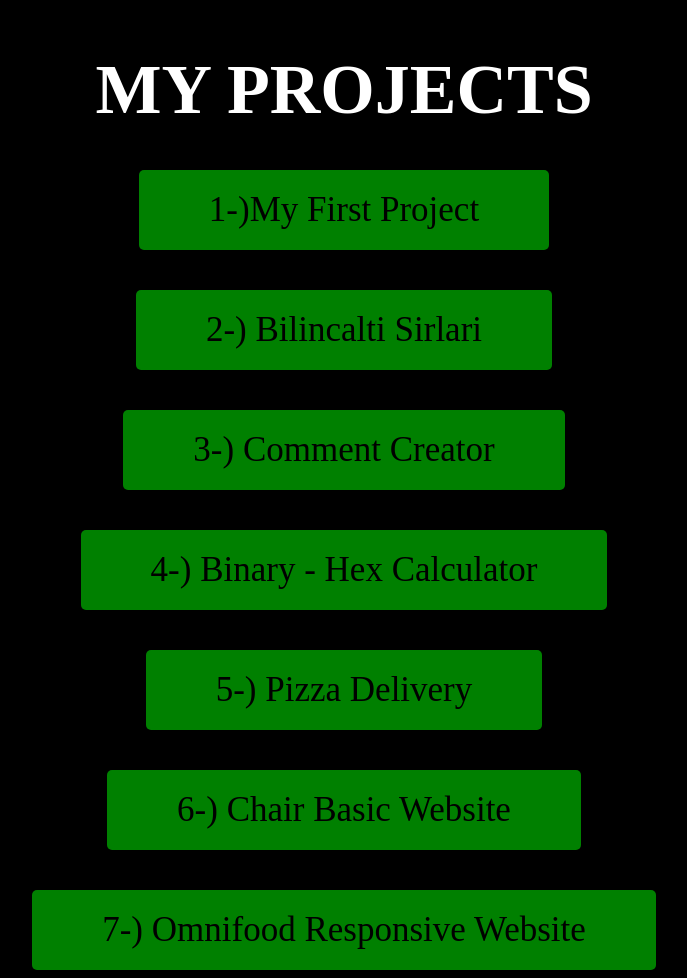
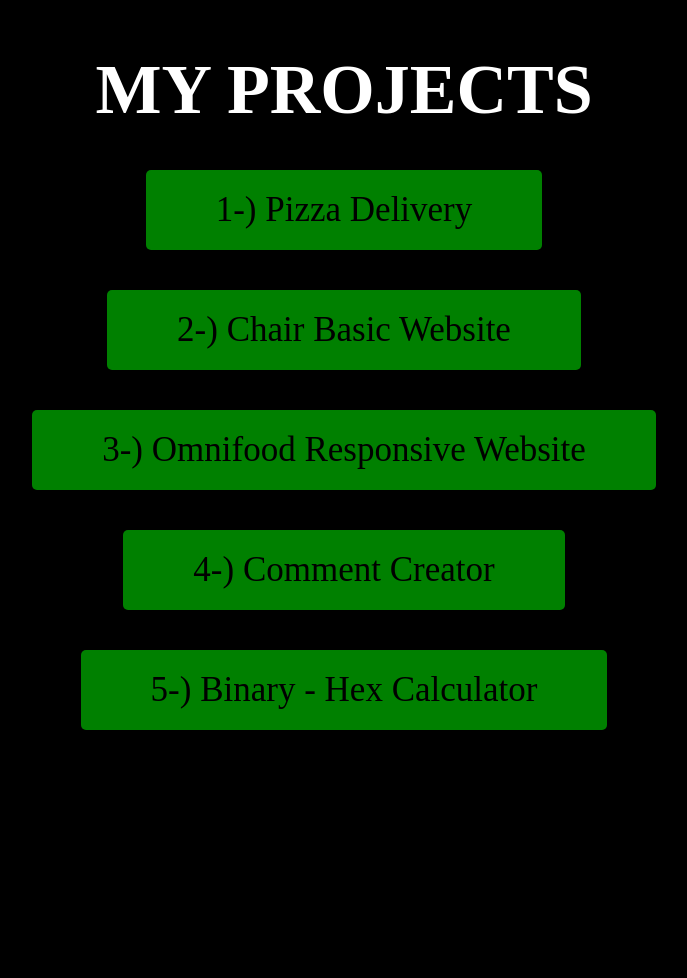
Before and after one commit to akiftuncc/All-In-One, a plain HTML site: page index.html in a window 1280 px wide. Shown: the whole page, without its empty margins (296-983 px from the left). After the commit the page ends 800 px from the top, so only its background shows below. Drawn offline with Linux system fonts and the light colour scheme.

Commit message:
Update index.html

```diff
--- a/index.html
+++ b/index.html
@@ -10,30 +10,24 @@
   <body>
     <div class="container">
       <h1>MY PROJECTS</h1>
+      <a target="_blank" class="x" href="MoreCssSite/index.html"
+        >1-) Pizza Delivery</a
+      >
+      <a target="_blank" class="x" href="chair_site/index.html"
+        >2-) Chair Basic Website</a
+      >
+      <a target="_blank" class="x" href="Omnifood_Responsive/index.html"
+        >3-) Omnifood Responsive Website</a
+      >
 
-      <a target="_blank" class="x" href="ako_space/index.html"
-        >1-)My First Project</a
-      >
-      <a target="_blank" class="x" href="Astral/index.html"
-        >2-) Bilincalti Sirlari</a
-      >
       <a target="_blank" class="x" href="Comment_creator/index.html"
-        >3-) Comment Creator</a
+        >4-) Comment Creator</a
       >
       <a
         target="_blank"
         class="x"
         href="encrypter_binary&hex_converter/index.html"
-        >4-) Binary - Hex Calculator</a
-      >
-      <a target="_blank" class="x" href="MoreCssSite/index.html"
-        >5-) Pizza Delivery</a
-      >
-      <a target="_blank" class="x" href="chair_site/index.html"
-        >6-) Chair Basic Website</a
-      >
-      <a target="_blank" class="x" href="Omnifood_Responsive/index.html"
-        >7-) Omnifood Responsive Website</a
+        >5-) Binary - Hex Calculator</a
       >
     </div>
   </body>
```
